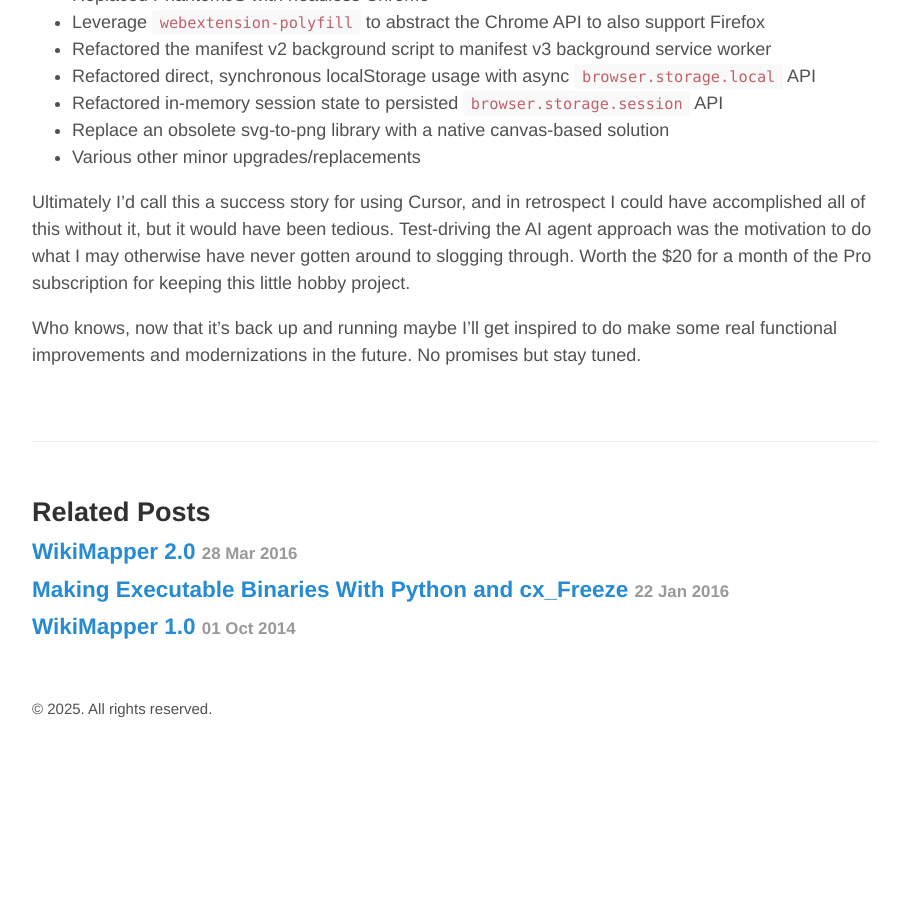
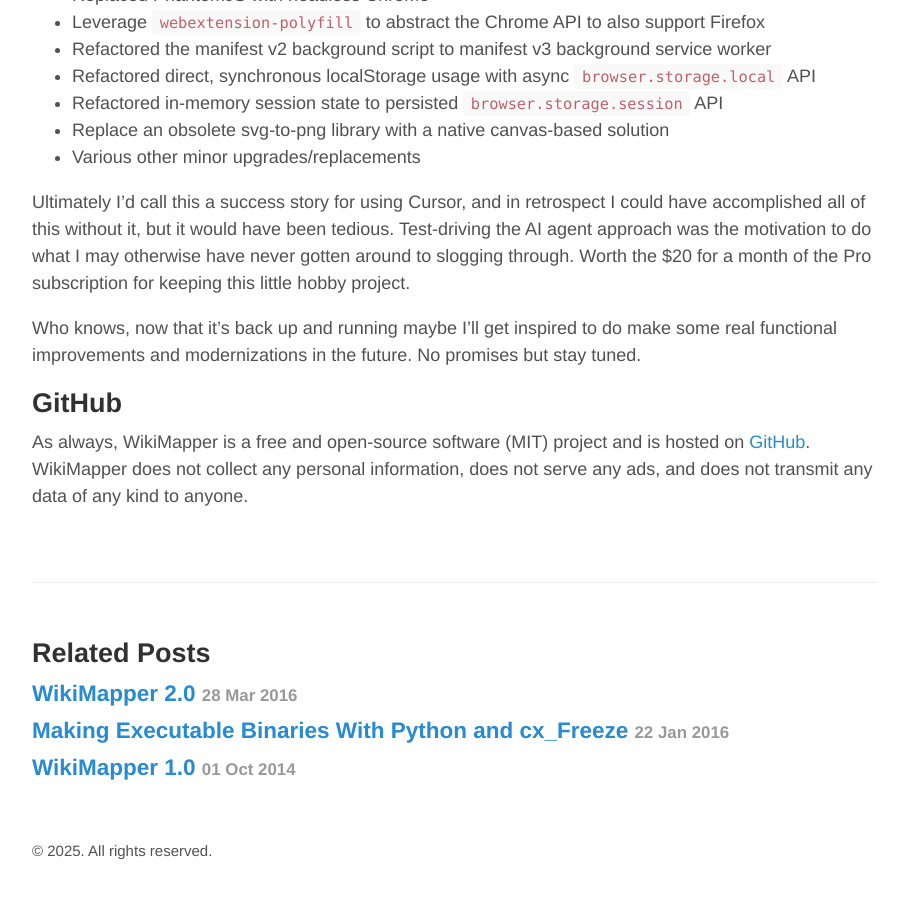
Before and after one commit to ptmccarthy/ptmccarthy.github.io, a Jekyll site: the page built from _posts/2025-04-07-wikimapper-3-0.md, in a window 1280 px wide and 900 px high, scrolled down 2957 px. Shown: the whole window, without its empty margins (185-1094 px from the left). Built offline with Jekyll 4.4.1, drawn with Linux system fonts in a browser that asks for light colours; before the commit the page ends 3715 px from its top, so only the background shows below that; some of the changed text lies outside the part shown.

Commit message:
Minor edits

```diff
--- a/_posts/2025-04-04-wikimapper-3-0.md
+++ b/_posts/2025-04-07-wikimapper-3-0.md
@@ -70,3 +70,7 @@ The end result is that the app is still a Backbone-based app using an outdated v
 Ultimately I'd call this a success story for using Cursor, and in retrospect I could have accomplished all of this without it, but it would have been tedious. Test-driving the AI agent approach was the motivation to do what I may otherwise have never gotten around to slogging through. Worth the $20 for a month of the Pro subscription for keeping this little hobby project.
 
 Who knows, now that it's back up and running maybe I'll get inspired to do make some real functional improvements and modernizations in the future. No promises but stay tuned.
+
+## GitHub
+
+As always, WikiMapper is a free and open-source software (MIT) project and is hosted on [GitHub](https://github.com/ptmccarthy/wikimapper). WikiMapper does not collect any personal information, does not serve any ads, and does not transmit any data of any kind to anyone.
```
